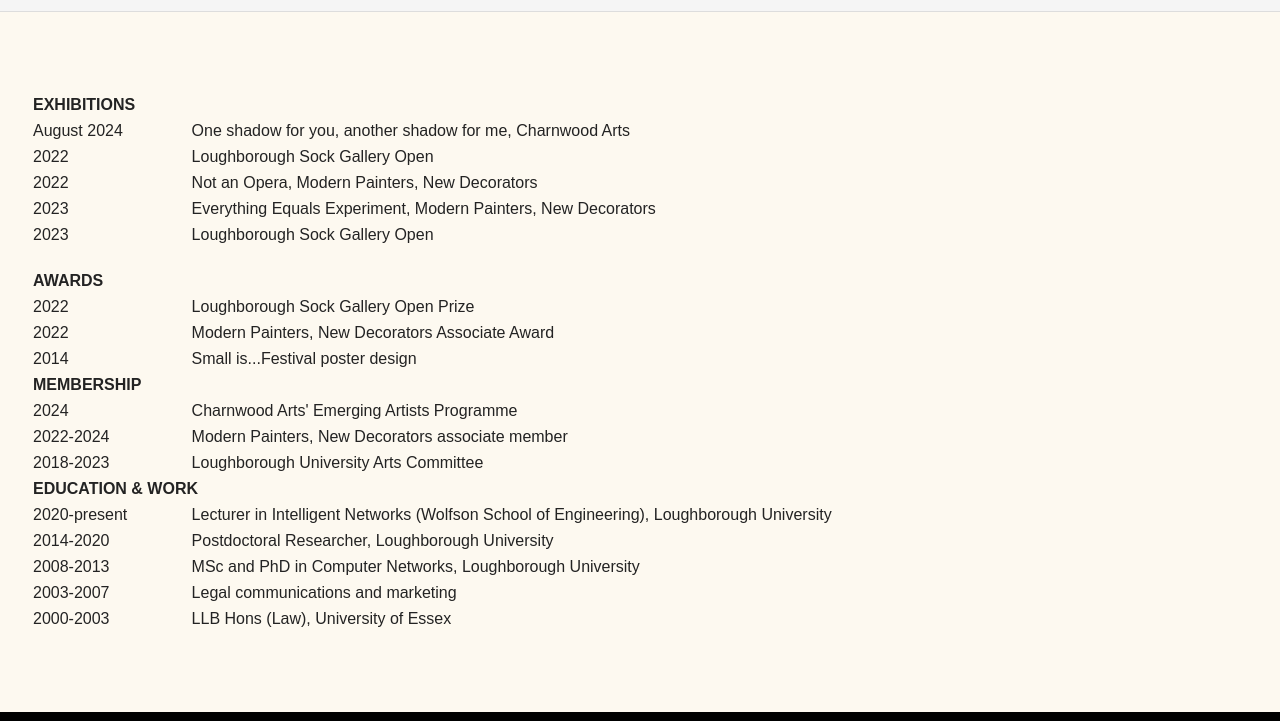
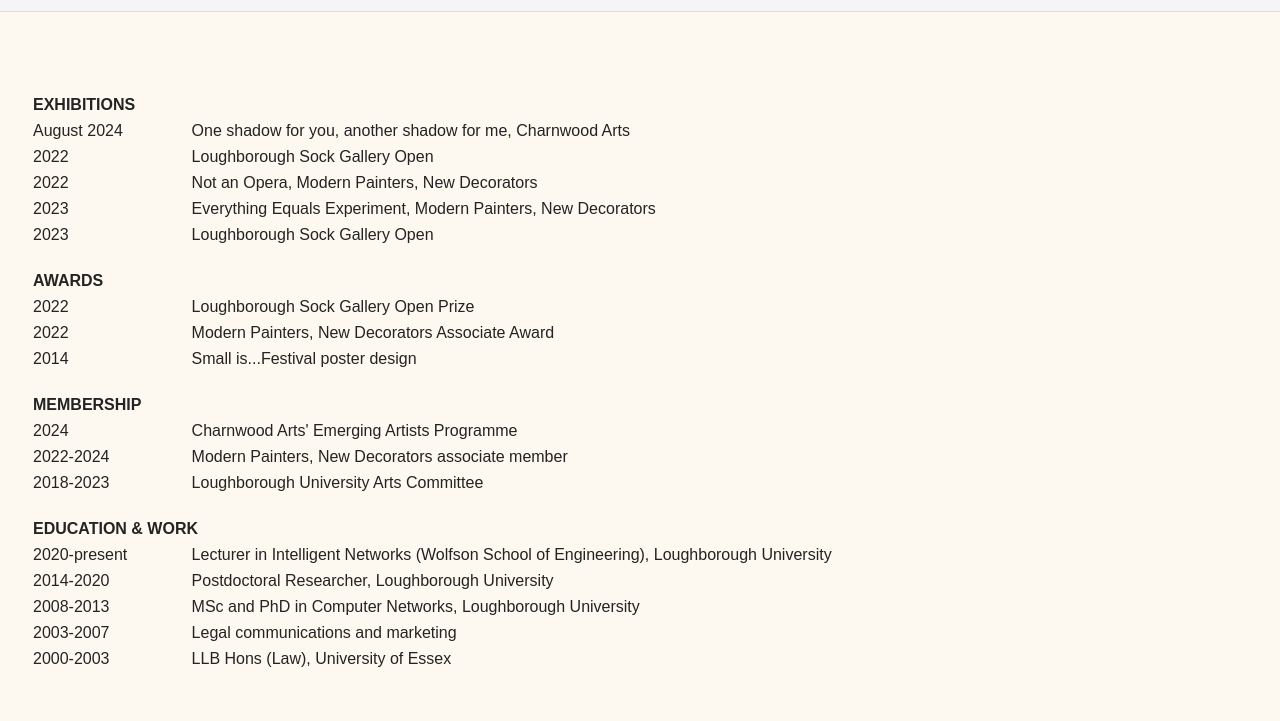
Before and after one commit to ginipease/saroginireddiar, a plain HTML site: page cv.html in a window 1280 px wide. Shown: the part 79-800 px from the top of the page. Drawn offline with Linux system fonts and the light colour scheme.

Commit message:
table spacing

```diff
--- a/cv.html
+++ b/cv.html
@@ -77,6 +77,9 @@
                 <td class="date">2014</td>
                 <td class="description">Small is...Festival poster design</td>
             </tr>
+            <tr>
+    <td colspan="2" style="height: 20px;"></td> <!-- Adjust the height as needed -->
+            </tr>
             <tr class="title">
                 <th colspan="2">MEMBERSHIP</th>
             </tr>
@@ -91,6 +94,9 @@
             <tr>
                 <td class="date">2018-2023</td>
                 <td class="description">Loughborough University Arts Committee</td>
+            </tr>
+            <tr>
+    <td colspan="2" style="height: 20px;"></td> <!-- Adjust the height as needed -->
             </tr>
             <tr class="title">
                 <th colspan="2">EDUCATION & WORK</th>
```
